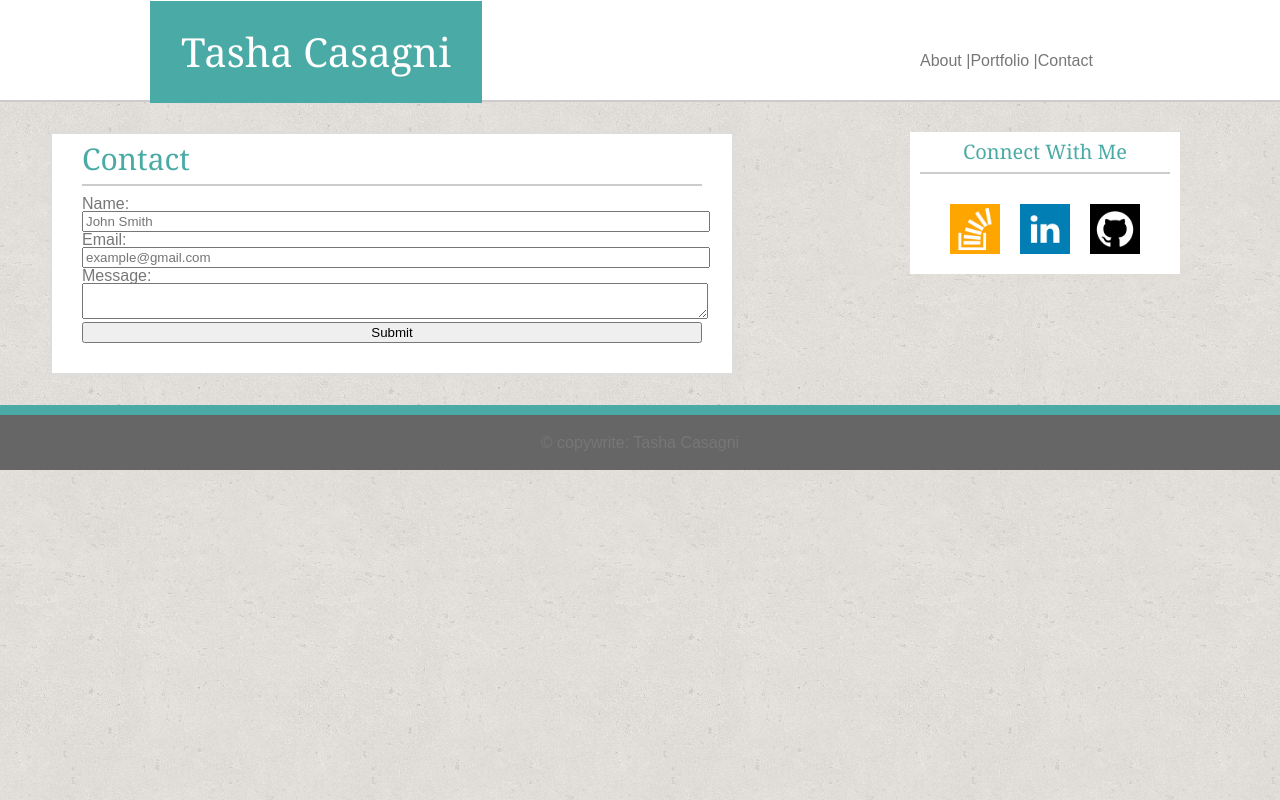
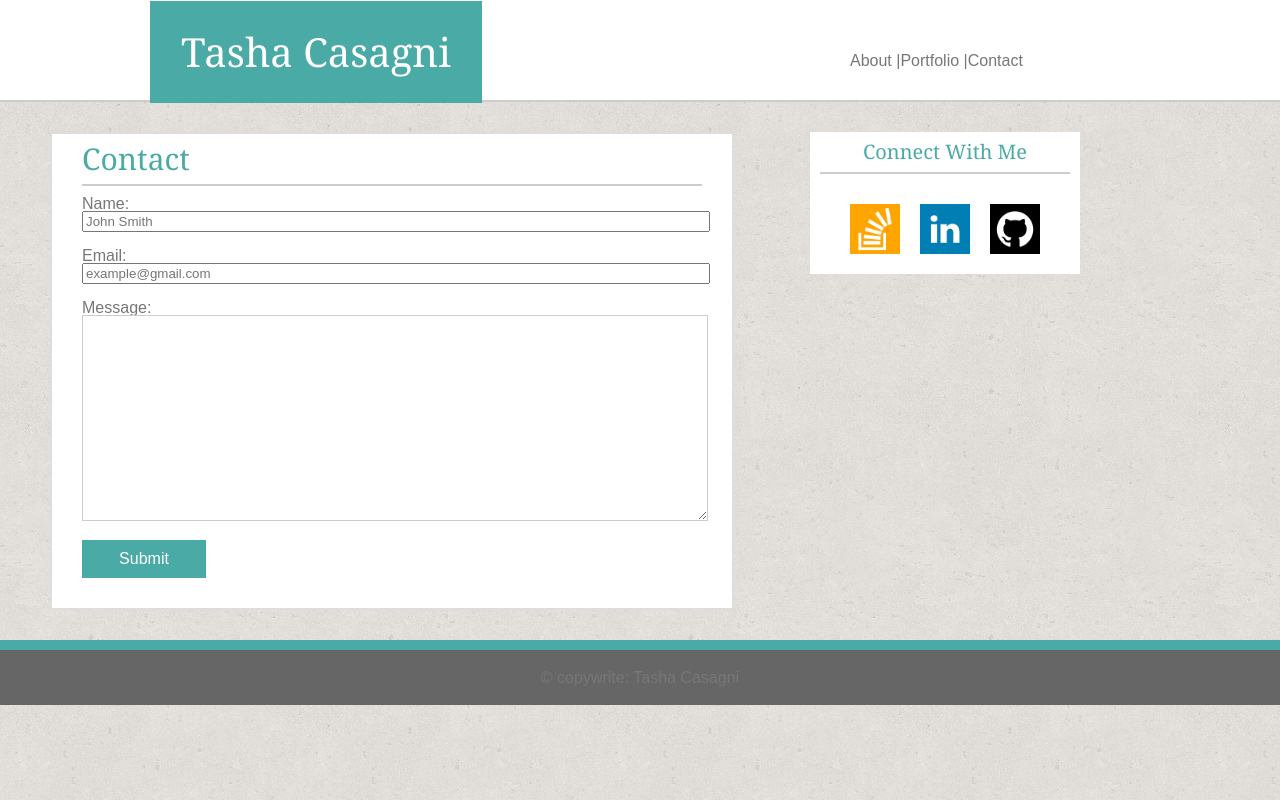
Before and after one commit to Tasha-GitHub/Basic-Portfolio, a PHP site: page /contact.html in a window 1280 px wide. Run offline with PHP 8.4, Linux system fonts and the light colour scheme.

Commit message:
Final Touches on Styling

```diff
--- a/assets/style/style.css
+++ b/assets/style/style.css
@@ -11,7 +11,7 @@ header {
 
 nav {
 	float:right;
-	margin-right: 100px;
+	margin-right: 170px;
 	padding: 10px 10px 10px 10px;
 	width: 200px;
 	position: relative;
@@ -183,7 +183,7 @@ aside {
 	text-align: center;
 	padding-left: 10px;
 	padding-right: 10px;
-	margin-right: 100px;
+	margin-right: 200px;
 }
 
 
@@ -210,6 +210,37 @@ table, th, td {
 }
 
 
-input, textarea {
+input {
 	width: 100%;
 }
+
+textarea {
+	height: 200px;
+	width: 100%;
+	border-color: #cccccc;
+}
+
+#button {
+	width: 20%;
+	background-color: #4aaaa5;
+	border-style: hidden;
+	color:  #ffffff;
+	padding: 10px;
+	font-size: 16px;
+}
+
+html, body {
+  height: 100%;
+  margin: 0;
+}
+
+.wrapper {
+  min-height: 100%;
+
+  /* Equal to height of footer */
+  /* But also accounting for potential margin-bottom of last child */
+  margin-bottom: -50px;
+}
+.footer, .push{
+  height: 50px;
+}
--- a/contact.html
+++ b/contact.html
@@ -7,6 +7,7 @@
 	<link rel="stylesheet" type="text/css" href="assets/style/style.css">
 </head>
 <body>
+	<div clas = "wrapper">
 		<header>
 			<h1>Tasha Casagni</h1>
 			<nav>
@@ -21,12 +22,18 @@
 			<form action="#" method="#">
 				<fieldset>
 					<p> Name:</p>
-				<input type="text" name="Name" placeholder="John Smith"> <br>
+					<input type="text" name="Name" placeholder="John Smith">
+					<br>
+					<br>
 					<p> Email:</p>
-				<input type="text" name="Email" placeholder="example@gmail.com"><br>
+					<input type="text" name="Email" placeholder="example@gmail.com">
+					<br>
+					<br>
 					<p> Message:</p>
-				<textarea></textarea> <br>
-				<input type="submit" name="submit">
+					<textarea></textarea>
+					<br>
+					<br>
+					<input id ="button" type="submit" name="submit">
 				</fieldset>
 			</form>
 		</section>
@@ -40,7 +47,7 @@
 			<a href="https://github.com/Tasha-GitHub" target="_blank">
 			<img src="assets/images/git-logo.png" alt=" github logo" class= "logos"> </a>
 		</aside>
-
+	</div>
 	<footer>
 		<p> &copy; copywrite: Tasha Casagni</p>
 	</footer>
--- a/portfolio.html
+++ b/portfolio.html
@@ -9,6 +9,7 @@
 
 </head>
 <body>
+	<div class = "wrapper">
 		<header>
 			<h1>Tasha Casagni</h1>
 			<nav>
@@ -104,7 +105,7 @@
 			<a href="https://github.com/Tasha-GitHub" target="_blank">
 			<img src="assets/images/git-logo.png" alt=" github logo" class= "logos"> </a>
 		</aside>
-
+	</div>
 		<footer>
 			<p> &copy; copywrite: Tasha Casagni</p>
 		</footer>
```
Lines whose indentation alone changed are shown as unchanged.
